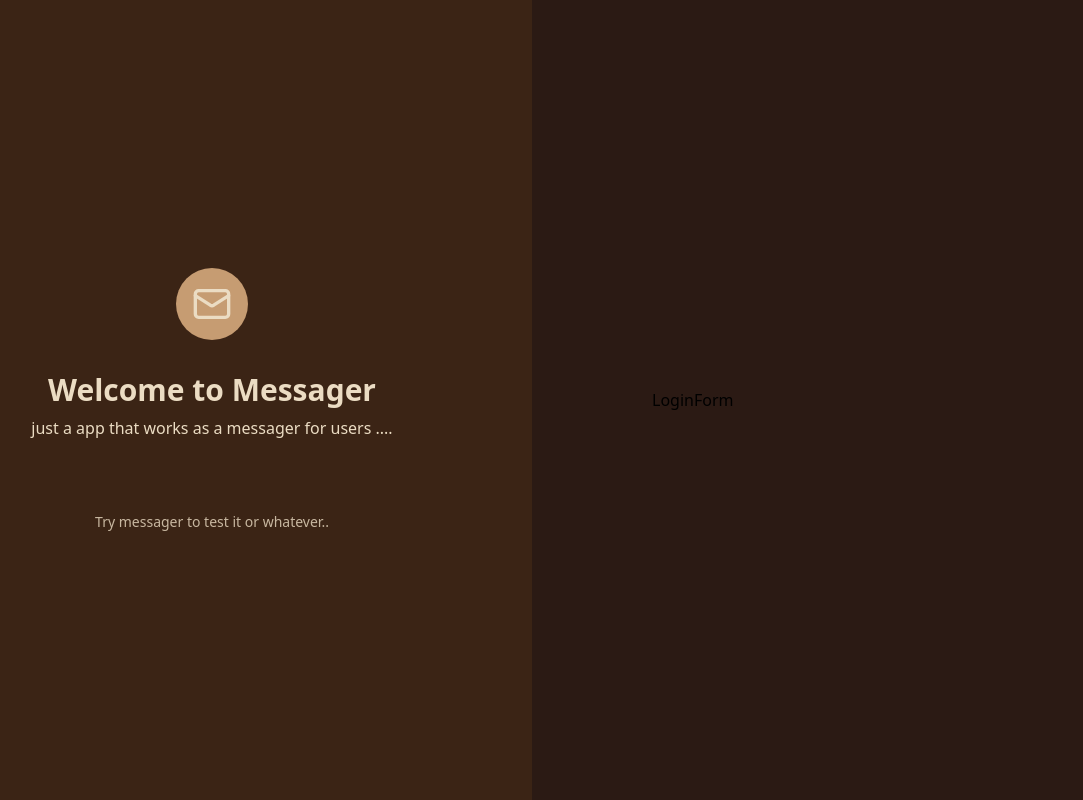
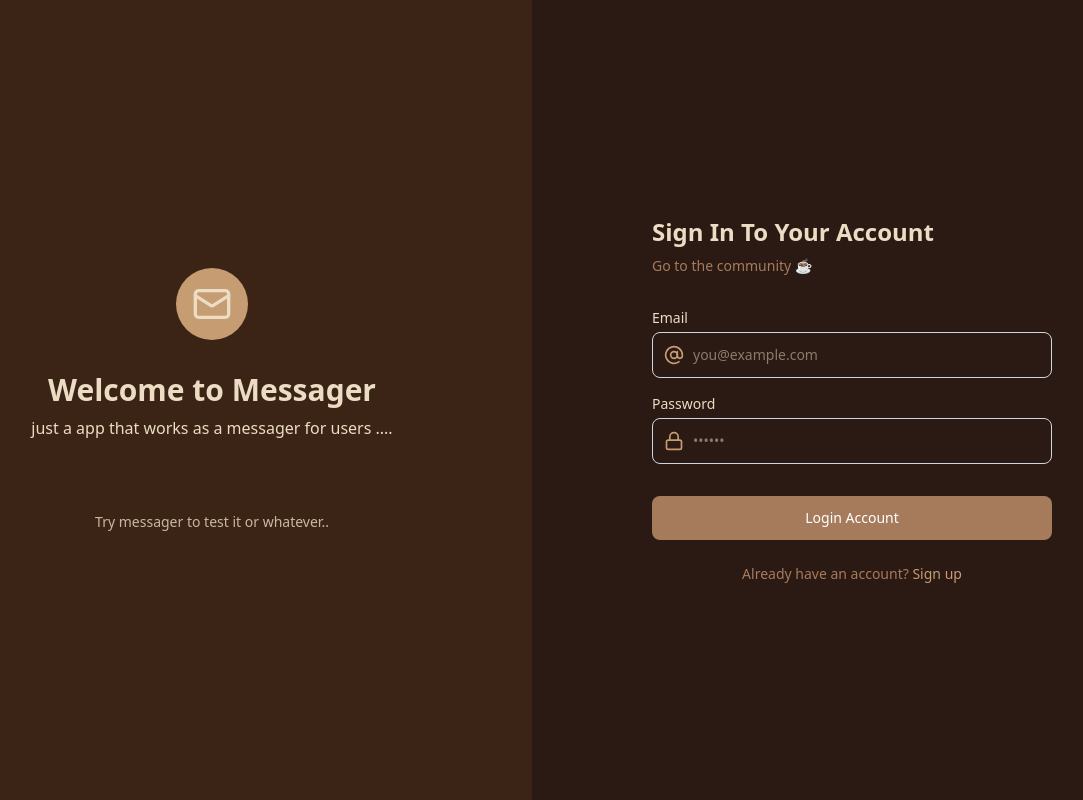
Before and after one commit to benjiki/message-App-with-MERN-Typescript-Socket.io-Redis-Docker, a React (Vite) app in the folder frontend/: page /auth in a window 1280 px wide. Both pictures are taken after a click on the button "Sign in". Shown: the whole page, without its empty margins (108-1191 px from the left). Built offline with nearby package versions, Linux system fonts and the light colour scheme; no server answers.

Commit message:
feat: enhance LoginForm with validation and error handling; implement form submission and user feedback

```diff
--- a/frontend/src/App.tsx
+++ b/frontend/src/App.tsx
@@ -13,7 +13,17 @@ const App: React.FC = () => {
       </Routes>
 
       {/* Keep richColors to respect your CSS vars */}
-      <Toaster position="top-right" theme="system" />
+      <Toaster
+        toastOptions={{
+          classNames: {
+            toast: "!bg-coffeeBg",
+            title: "!text-coffeeText",
+            description: "!text-coffeeTextAlt",
+          },
+        }}
+        position="top-right"
+        theme="system"
+      />
     </>
   );
 };
--- a/frontend/src/pages/Auth/partials/LoginForm.tsx
+++ b/frontend/src/pages/Auth/partials/LoginForm.tsx
@@ -1,8 +1,142 @@
+import { useNavigate } from "react-router";
+import { z } from "zod";
+import { useAuthStore } from "../../../stores/authStore";
+import { useForm } from "react-hook-form";
+import { zodResolver } from "@hookform/resolvers/zod";
+import { useMutation } from "@tanstack/react-query";
+import { authService } from "../../../services/authService";
+import type { AxiosError } from "axios"; // ✅ import type only
+
+import { toast } from "sonner";
+import { AtSign, Lock } from "lucide-react";
+
 interface LoginFormProps {
   onSwitch: () => void;
 }
+const loginSchema = z.object({
+  email: z.email({ message: "Invalid email address" }),
+  password: z
+    .string()
+    .min(8, { message: "Password must be at least 6 characters" }),
+});
+
+type LoginFormData = z.infer<typeof loginSchema>;
+
 const LoginForm: React.FC<LoginFormProps> = ({ onSwitch }) => {
-  return <div className="">LoginForm</div>;
+  const navigate = useNavigate();
+  const { setUser } = useAuthStore();
+
+  const {
+    register,
+    handleSubmit,
+    formState: { errors },
+  } = useForm({
+    resolver: zodResolver(loginSchema),
+  });
+
+  const mutation = useMutation({
+    mutationFn: authService.login,
+    onSuccess: (data) => {
+      const { user } = data;
+      setUser(user);
+      toast.success("Login successfull");
+      return navigate("/");
+    },
+    onError: (error) => {
+      const axiosError = error as AxiosError<{
+        success?: boolean;
+        message?: string;
+        errors?: string[];
+      }>;
+
+      const msg =
+        axiosError.response?.data?.message || // AppError
+        axiosError.response?.data?.errors?.join(", ") || // Joi validation
+        "Login failed"; // fallback
+
+      toast.error(msg);
+    },
+  });
+  const onSubmit = (data: LoginFormData) => mutation.mutate(data);
+
+  return (
+    <>
+      <h2 className="text-2xl font-bold text-coffeeText mb-2">
+        Sign In To Your Account
+      </h2>
+      <p className="text-coffeeTextAlt text-sm mb-8">Go to the community ☕</p>
+
+      <form onSubmit={handleSubmit(onSubmit)} className="space-y-4">
+        {/* Email */}
+        <div>
+          <label htmlFor="email" className="block text-coffeeText text-sm mb-1">
+            Email
+          </label>
+          <div className="relative">
+            <AtSign className="absolute left-3 top-1/2 -translate-y-1/2 text-coffeeAccent size-5" />
+            <input
+              {...register("email")}
+              id="email"
+              autoComplete="off"
+              type="email"
+              placeholder="you@example.com"
+              className="w-full pl-10 pr-3 py-3 rounded-lg border border-gray-300 text-coffeeText text-sm focus:outline-none focus:ring-2 focus:ring-coffeeLight"
+            />
+          </div>
+          {errors.email && (
+            <p className="text-coffeeError text-sm mt-1">
+              {errors.email.message}
+            </p>
+          )}
+        </div>
+
+        {/* Password */}
+        <div>
+          <label
+            htmlFor="password"
+            className="block text-coffeeText text-sm mb-1"
+          >
+            Password
+          </label>
+          <div className="relative">
+            <Lock className="absolute left-3 top-1/2 -translate-y-1/2 text-coffeeAccent size-5" />
+            <input
+              {...register("password")}
+              id="password"
+              autoComplete="off"
+              type="password"
+              placeholder="••••••"
+              className="w-full pl-10 pr-3 py-3 rounded-lg border border-gray-300 text-coffeeText text-sm focus:outline-none focus:ring-2 focus:ring-coffeeLight"
+            />
+          </div>
+          {errors.password && (
+            <p className="text-coffeeError text-sm mt-1">
+              {errors.password.message}
+            </p>
+          )}
+        </div>
+
+        {/* Submit */}
+        <button
+          type="submit"
+          className="w-full mt-4 bg-coffeePrimary hover:bg-coffeeDark text-white py-3 rounded-lg text-sm font-medium transition-colors"
+          disabled={mutation.isPending}
+        >
+          {mutation.isPending ? "..." : "Login Account"}
+        </button>
+      </form>
+
+      <p className="text-sm text-coffeeTextAlt mt-6 text-center">
+        Already have an account?{" "}
+        <button
+          onClick={onSwitch}
+          className="text-coffeeAccent hover:underline font-medium"
+        >
+          Sign up
+        </button>
+      </p>
+    </>
+  );
 };
 
 export default LoginForm;
```
